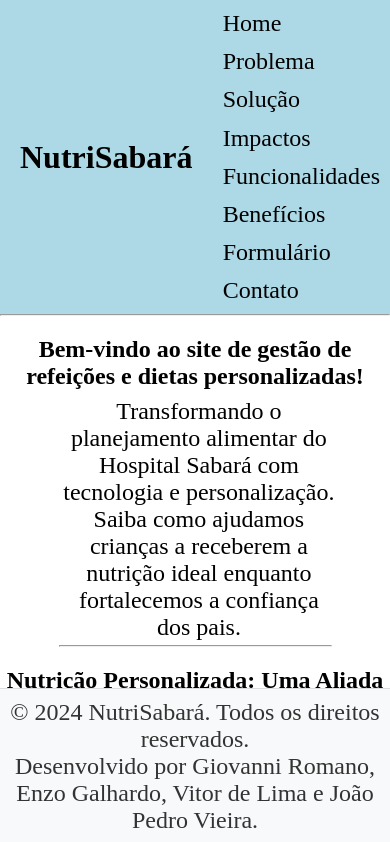
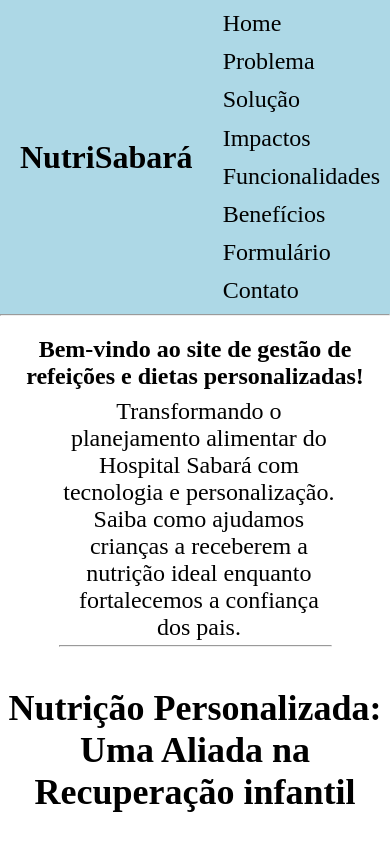
Before and after one commit to VitorLimaDomingues/Sprint-Hospital-Sabara, a plain HTML site: page index.html in a window 390 px wide. Shown: the top 842 px of the page. Drawn offline with Linux system fonts and the light colour scheme.

Commit message:
resolvendo css do index.html

```diff
--- a/src/css/estilo.css
+++ b/src/css/estilo.css
@@ -61,9 +61,7 @@
     margin-top: 2%;
 }
 
-
-footer {
-    position: fixed;
+.subtitulo {
     margin-top: 5%;
     font-size: 150%;
 }
@@ -175,13 +173,15 @@
     border-top: 1px solid #ddd;
   }
 
-  @media screen and (max-width: 768px) {
+
+@media screen and (max-width: 768px) {
     header {
         height: auto;
         padding: 10px;
     }
 
     main h2 {
+        margin-left: ;
         text-align: center;
     }
 
```
